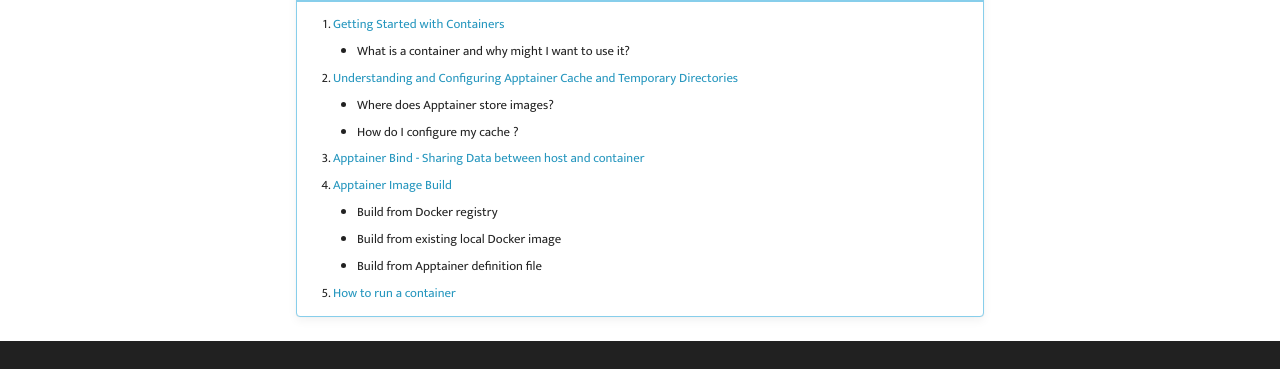
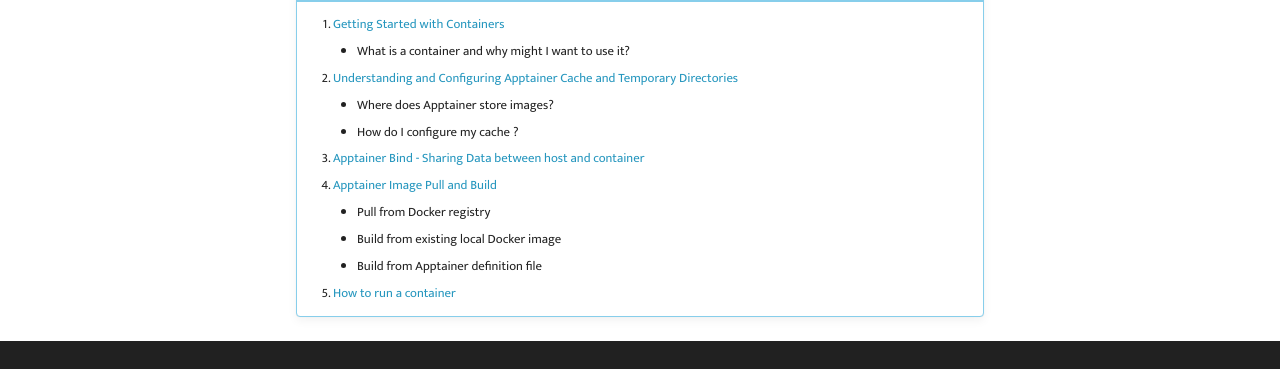
Before and after one commit to kir-rescomp/training-intro-to-apptainer, an MkDocs documentation site: the page built from docs/index.md, in a window 1280 px wide and 1178 px high. Shown: the part 662-1031 px from the top of the window. Built offline with MkDocs 1.6.1 and Material for MkDocs 9.7.7, drawn with Linux system fonts in a browser that asks for light colours; comment, search, counter and statistics services are not loaded.

Commit message:
update index page

```diff
--- a/docs/index.md
+++ b/docs/index.md
@@ -20,8 +20,8 @@
         - Where does Apptainer store images?
         - How do I configure my cache ?
     3. [Apptainer Bind - Sharing Data between host and container](./3.apptainer_bind.md)
-    4. [Apptainer Image Build](./4.apptainer_image_build.md)
-        - Build from Docker registry
+    4. [Apptainer Image Pull and Build](./4.apptainer_image_pull_build.md)
+        - Pull from Docker registry
         - Build from existing local Docker image
         - Build from Apptainer definition file
     5. [How to run a container](./5.running_a_container_interactive_and_slurm.md)
```
